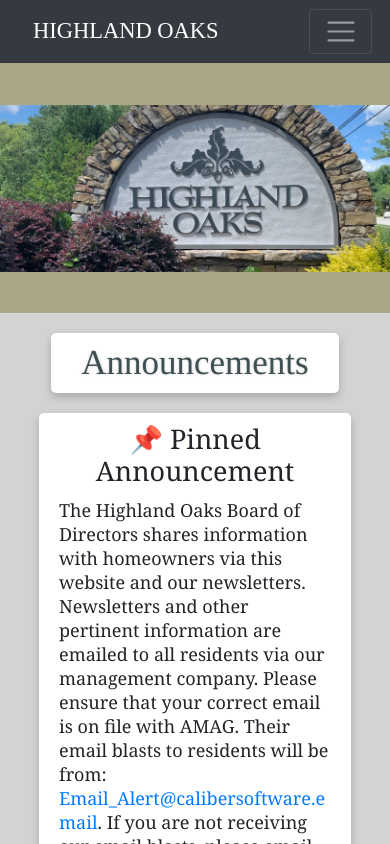
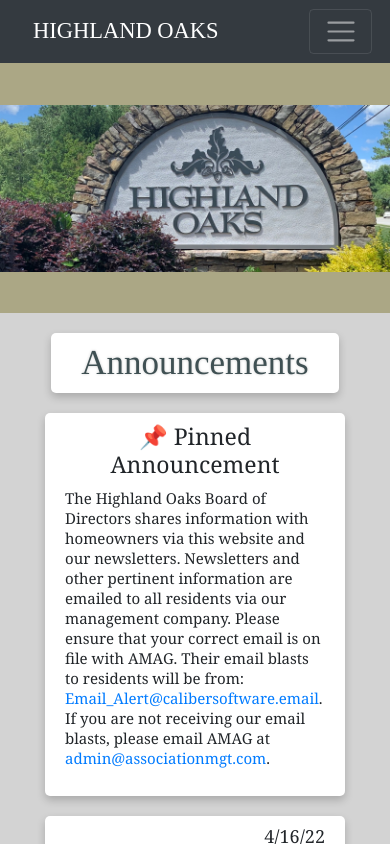
Before and after one commit to dseeler/HighlandOaks, an Angular app: page / in a window 390 px wide. Built offline with nearby package versions, Linux system fonts and the light colour scheme; a web font is replaced by a local one.

Commit message:
Dynamic text sizing fix

```diff
--- a/src/styles.css
+++ b/src/styles.css
@@ -47,7 +47,7 @@
 	text-decoration: none;
 }
 
-@media only screen and (max-width: 500px) {
+@media only screen and (max-width: 700px) {
 	nav {
         display: none;
     }
@@ -58,9 +58,17 @@
 	.page-title {
 		font-size: 35px !important;
 	}
+
+	p, li {
+		font-size: 15px;
+	}
+
+	h4 {
+		font-size: 23px;
+	}
 }
 
-@media only screen and (min-width: 500px) {
+@media only screen and (min-width: 700px) {
 	app-navbar {
         display: none;
     }
@@ -130,6 +138,7 @@
 	min-width: 60vw;
 	margin: 10px auto;
 	box-shadow: 0 4px 8px 0 var(--shadow);
+	max-width: 300px;
 }
 
 .center {
@@ -215,9 +224,6 @@
 #pinned-announcement {
 	text-align: center;
 }
-.announcement {
-
-}
 
 .announcement-title{
 	text-align: center;
```
